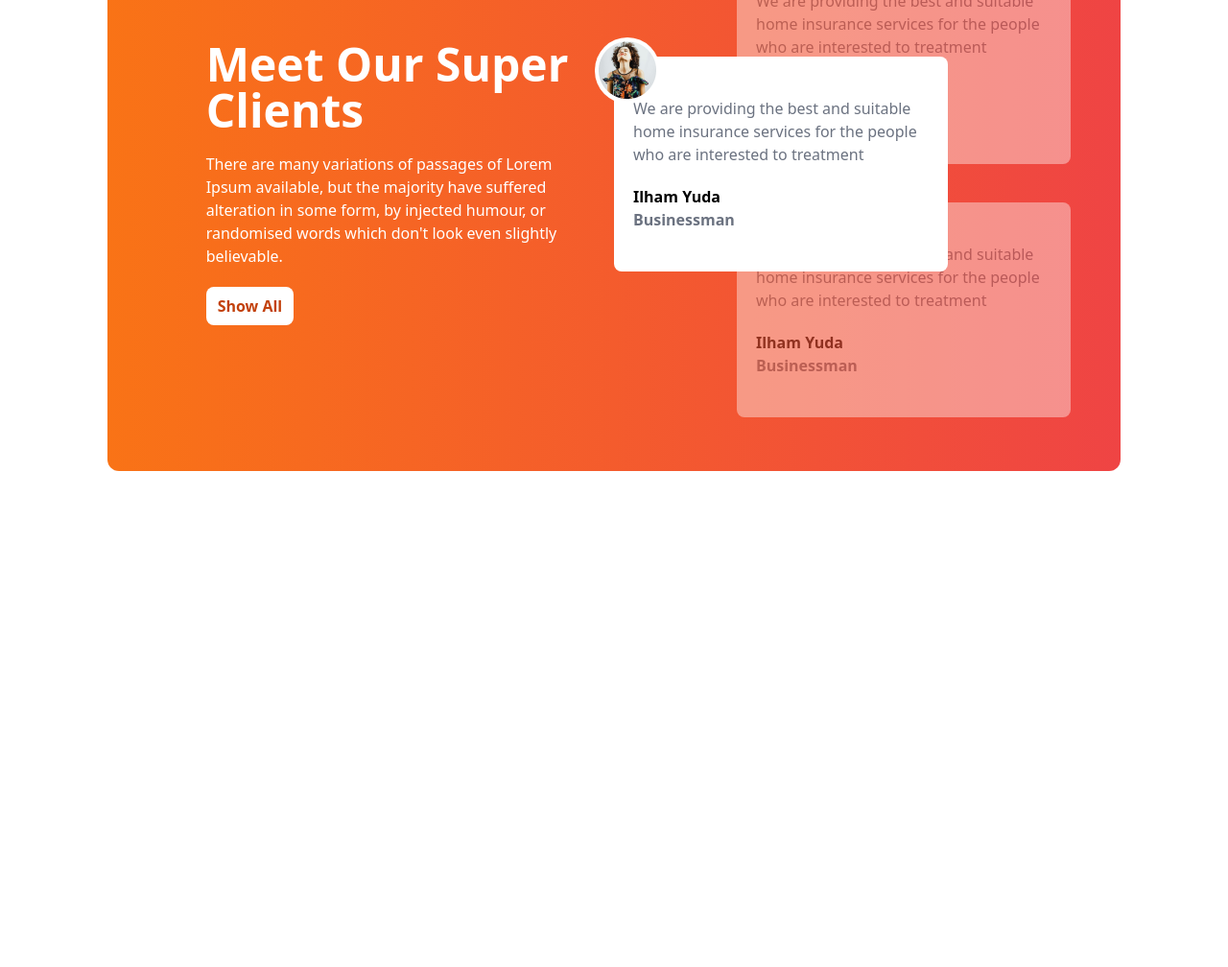
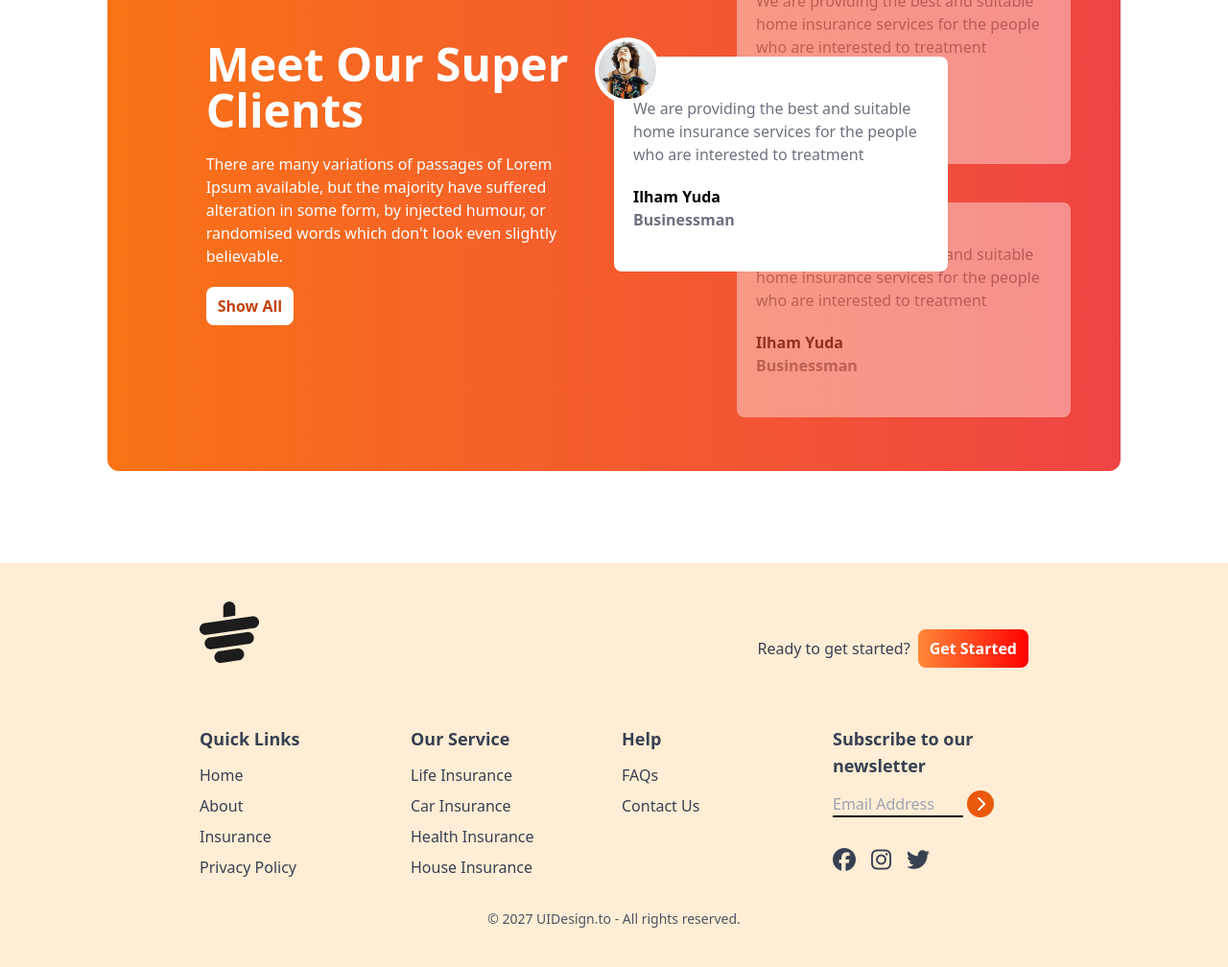
Before and after one commit to reham0000/tea-house-using-tailwind, a plain HTML site: page index.html in a window 1280 px wide. Shown: the part 1994-3002 px from the top of the page at 96% size. Before the commit the page ends 2581 px from the top, so only its background shows below. Drawn offline with nearby package versions, Linux system fonts and the light colour scheme.

Commit message:
footer section added

```diff
--- a/index.html
+++ b/index.html
@@ -254,5 +254,88 @@
         </div>
       </section>
     </main>
+    <!-- footer section -->
+     <footer class="bg-orange-100 text-gray-700 py-10 px-4 md:px-16">
+      <div class="w-9/12 mx-auto">
+        <!-- logo -->
+         <div class="mb-8 flex justify-between">
+          <img class="mb-8" src="images/cup.png" alt="">
+          <div class="flex items-center gap-2">
+            <h4>Ready to get started?</h4>
+            <button class="bg-gradient-to-r from-[#FF8938] to-[#FF0000] text-white font-bold px-3 py-2 rounded-lg ">Get Started</button>
+          </div>
+         </div>
+         <!-- links -->
+          <div class="grid grid-cols-1 md:grid-cols-2 lg:grid-cols-4 gap-4">
+            <!-- first column -->
+             <div>
+              <h3 class="font-semibold text-lg mb-3">Quick Links</h3>
+              <ul class="space-y-2">
+                <li>
+                  <a class="hover:text-orange-600" href="">Home</a>
+                </li>
+                <li>
+                  <a class="hover:text-orange-600" href="">About</a>
+                </li>
+                <li>
+                  <a class="hover:text-orange-600" href="">Insurance</a>
+                </li>
+                <li>
+                  <a class="hover:text-orange-600" href="">Privacy Policy</a>
+                </li>
+              </ul>
+             </div>
+             <!-- second column -->
+             <div>
+              <h3 class="font-semibold text-lg mb-3">Our Service</h3>
+              <ul class="space-y-2">
+                <li>
+                  <a class="hover:text-orange-600" href="">Life Insurance</a>
+                </li>
+                <li>
+                  <a class="hover:text-orange-600" href="">Car Insurance</a>
+                </li>
+                <li>
+                  <a class="hover:text-orange-600" href="">Health Insurance</a>
+                </li>
+                <li>
+                  <a class="hover:text-orange-600" href="">House Insurance</a>
+                </li>
+              </ul>
+             </div>
+             <!-- third column -->
+             <div>
+              <h3 class="font-semibold text-lg mb-3">Help</h3>
+              <ul class="space-y-2">
+                <li>
+                  <a class="hover:text-orange-600" href="">FAQs</a>
+                </li>
+                <li>
+                  <a class="hover:text-orange-600" href="">Contact Us</a>
+                </li>
+              </ul>
+             </div>
+             <!-- fourth column -->
+              <div>
+                <h3 class="font-semibold text-lg mb-3">Subscribe to our newsletter</h3>
+                <div class="flex flex-col space-y-2">
+                  <div>
+                    <input placeholder="Email Address" type="text" class="bg-transparent border-b-2 border-black w-4/6">
+                    <i class="fa-solid fa-chevron-right w-7 h-7 bg-orange-600 inline-flex rounded-full text-white justify-center items-center"></i>
+                    <div class="flex justify-between w-2/5 mb-2 mt-8 text-2xl gap-4">
+                      <i class="fa-brands fa-facebook"></i>
+                      <i class="fa-brands fa-instagram"></i>
+                      <i class="fa-brands fa-twitter"></i>
+                    </div>
+                  </div>
+                </div>
+              </div>
+
+          </div>
+          <div class="text-center pt-4 mt-4">
+            <p class="text-sm text-gray-600">© 2027 UIDesign.to - All rights reserved.</p>
+          </div>
+      </div>
+     </footer>
   </body>
 </html>
```
